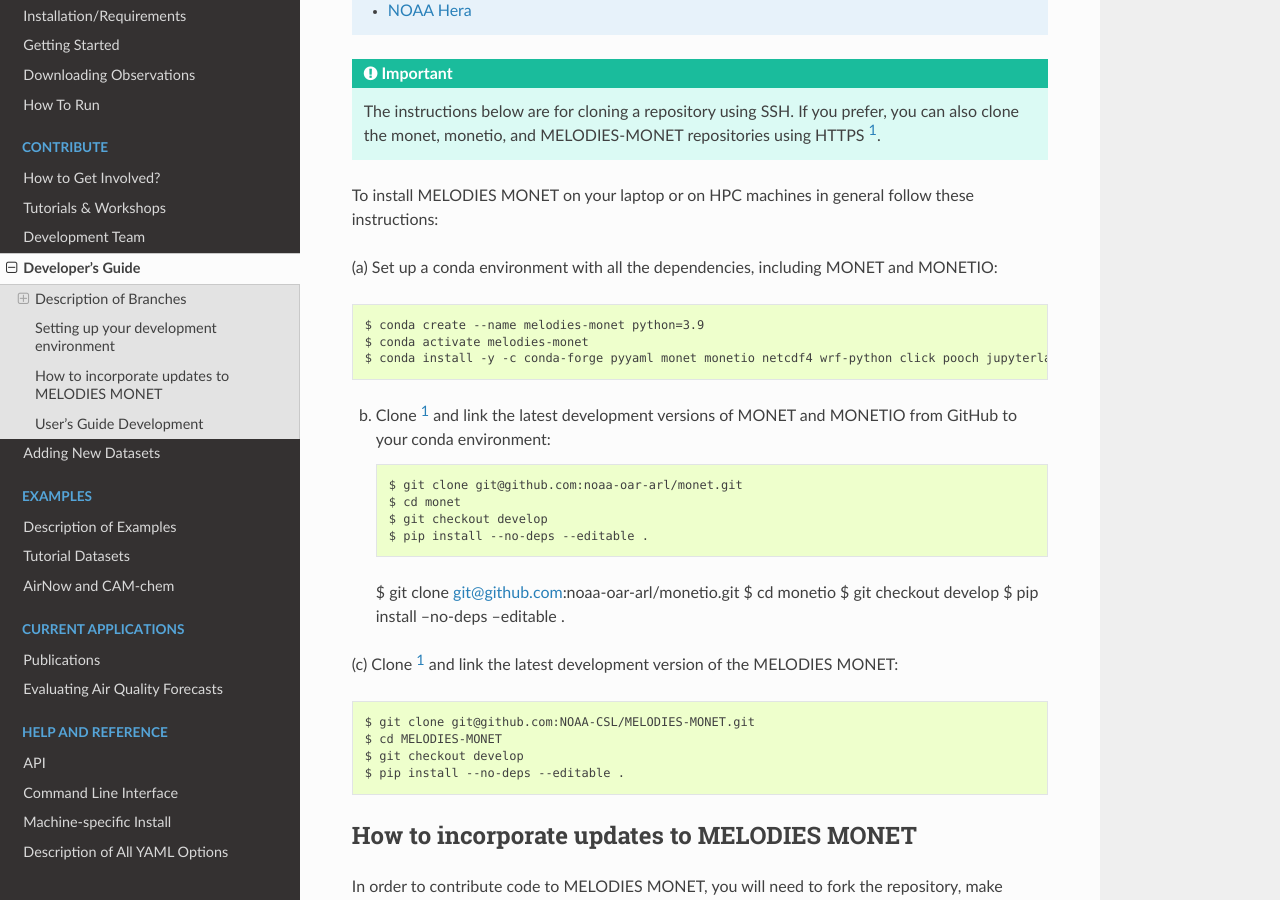
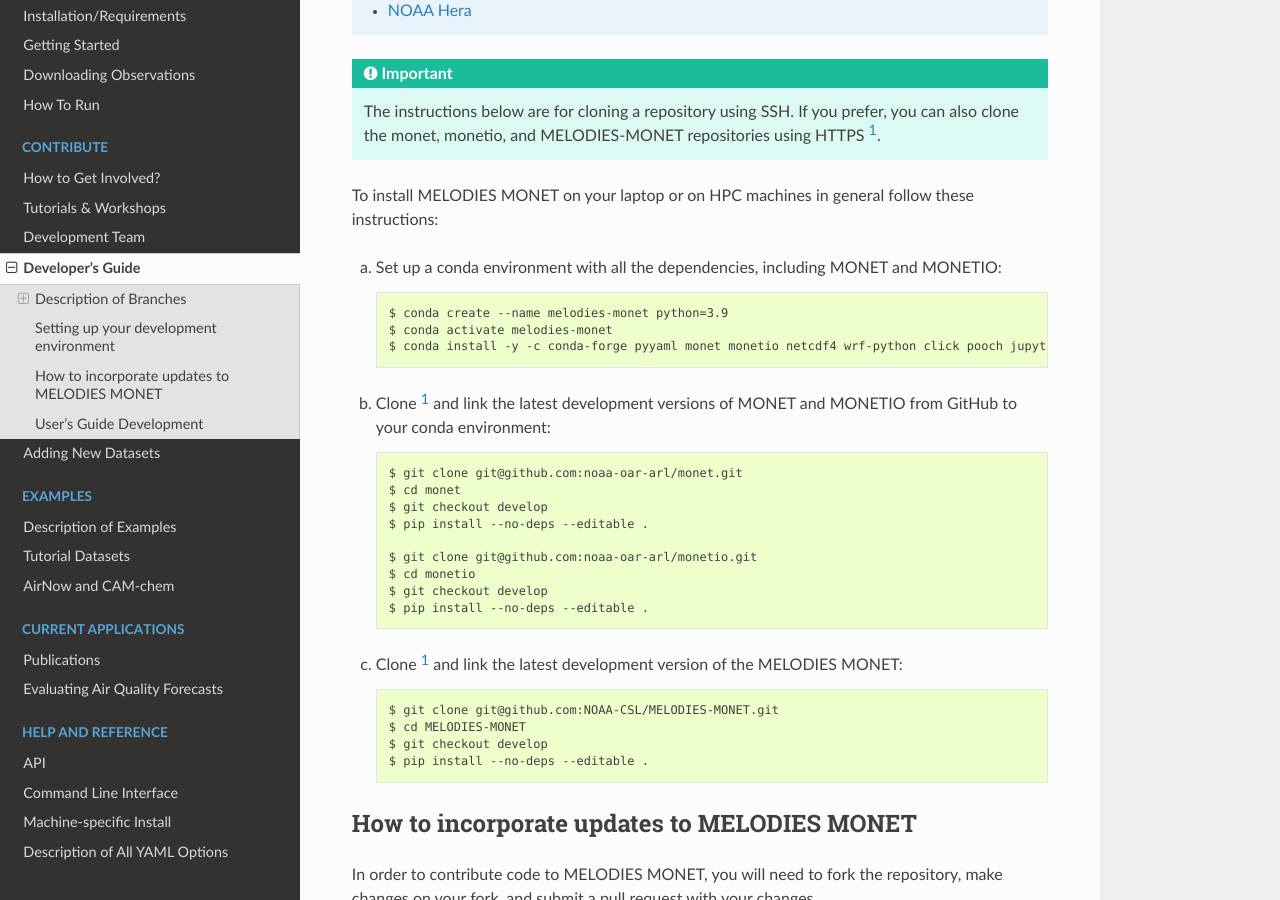
Before and after one commit to NOAA-CSL/MELODIES-MONET, a Sphinx documentation site: the page built from docs/develop/developers_guide.rst, in a window 1280 px wide and 900 px high, scrolled down 1212 px. Built offline with Sphinx 7.4.7 and the Read the Docs theme 2.0.0, drawn with Linux system fonts in a browser that asks for light colours; pages that are not in the unit, such as notebooks, are missing from menus.

Commit message:
style fixes

```diff
--- a/docs/develop/developers_guide.rst
+++ b/docs/develop/developers_guide.rst
@@ -68,31 +68,31 @@
 these instructions:
 
 (a) Set up a conda environment with all the dependencies, including MONET and
-MONETIO::
+    MONETIO::
 
-    $ conda create --name melodies-monet python=3.9
-    $ conda activate melodies-monet
-    $ conda install -y -c conda-forge pyyaml monet monetio netcdf4 wrf-python click pooch jupyterlab
+       $ conda create --name melodies-monet python=3.9
+       $ conda activate melodies-monet
+       $ conda install -y -c conda-forge pyyaml monet monetio netcdf4 wrf-python click pooch jupyterlab
 
 (b) Clone [#clone]_ and link the latest development versions of MONET and MONETIO from GitHub to
     your conda environment::
 
-    $ git clone git@github.com:noaa-oar-arl/monet.git
-    $ cd monet
-    $ git checkout develop
-    $ pip install --no-deps --editable .
+       $ git clone git@github.com:noaa-oar-arl/monet.git
+       $ cd monet
+       $ git checkout develop
+       $ pip install --no-deps --editable .
 
-    $ git clone git@github.com:noaa-oar-arl/monetio.git
-    $ cd monetio
-    $ git checkout develop
-    $ pip install --no-deps --editable .
+       $ git clone git@github.com:noaa-oar-arl/monetio.git
+       $ cd monetio
+       $ git checkout develop
+       $ pip install --no-deps --editable .
 
-\(c) Clone [#clone]_ and link the latest development version of the MELODIES MONET::
+(c) Clone [#clone]_ and link the latest development version of the MELODIES MONET::
 
-    $ git clone git@github.com:NOAA-CSL/MELODIES-MONET.git
-    $ cd MELODIES-MONET
-    $ git checkout develop
-    $ pip install --no-deps --editable .
+       $ git clone git@github.com:NOAA-CSL/MELODIES-MONET.git
+       $ cd MELODIES-MONET
+       $ git checkout develop
+       $ pip install --no-deps --editable .
 
 
 How to incorporate updates to MELODIES MONET
```
Also changed, not shown: docs/tutorial/installation.rst (+10 -12 lines).
